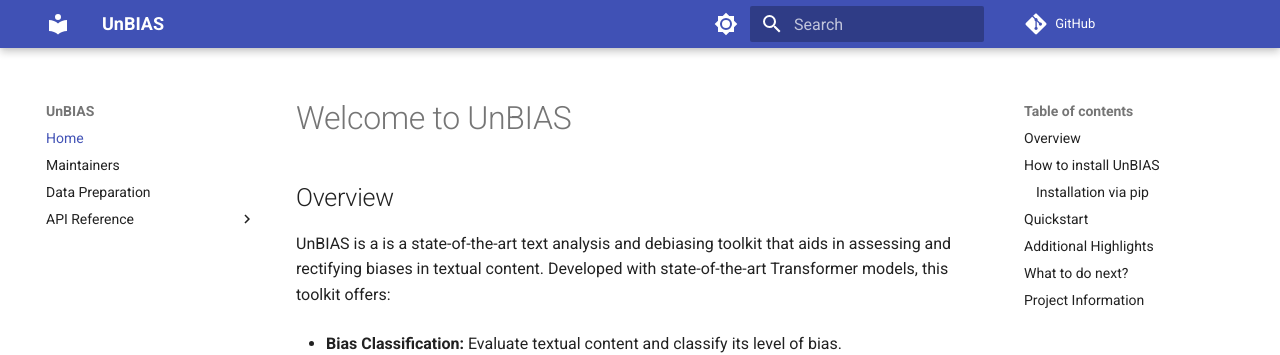
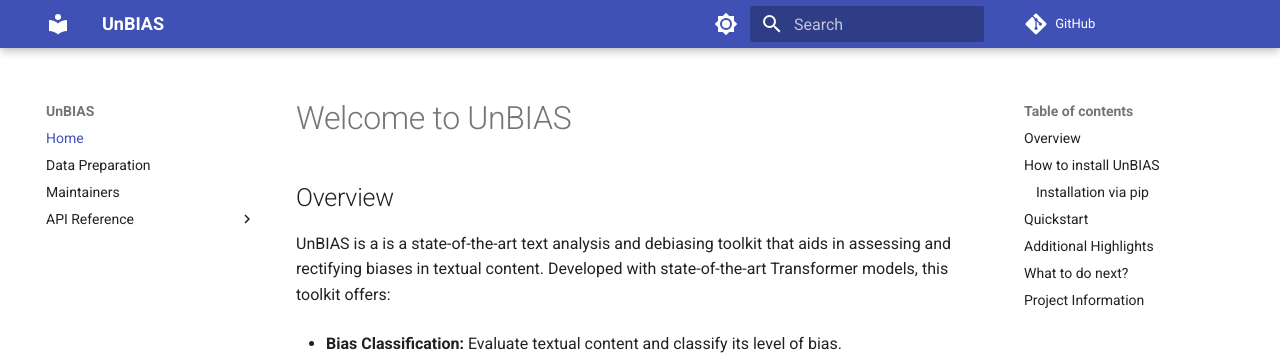
Before and after one commit to brandonjaipersaud/Unbias_mkdocs, an MkDocs documentation site: the page built from docs/index.md, in a window 1280 px wide. Shown: the top 355 px of the page. Built offline with MkDocs 1.6.1 and Material for MkDocs 9.7.7, drawn with Linux system fonts in a browser that asks for light colours; comment, search, counter and statistics services are not loaded; part of the change alters nothing that is shown.

```diff
--- a/mkdocs.yml
+++ b/mkdocs.yml
@@ -7,8 +7,8 @@ site_author: Brandon Jaipersaud
 copyright: Copyright © 2023 Your Organization
 nav:
   - Home: index.md
+  - Data Preparation: data_prep.md
   - Maintainers: maintainers.md
-  - Data Preparation: data_prep.md
   - API Reference:
         - BiasPipeline: bias_pipeline.md
         - Core Functions: core_functions.md
```
